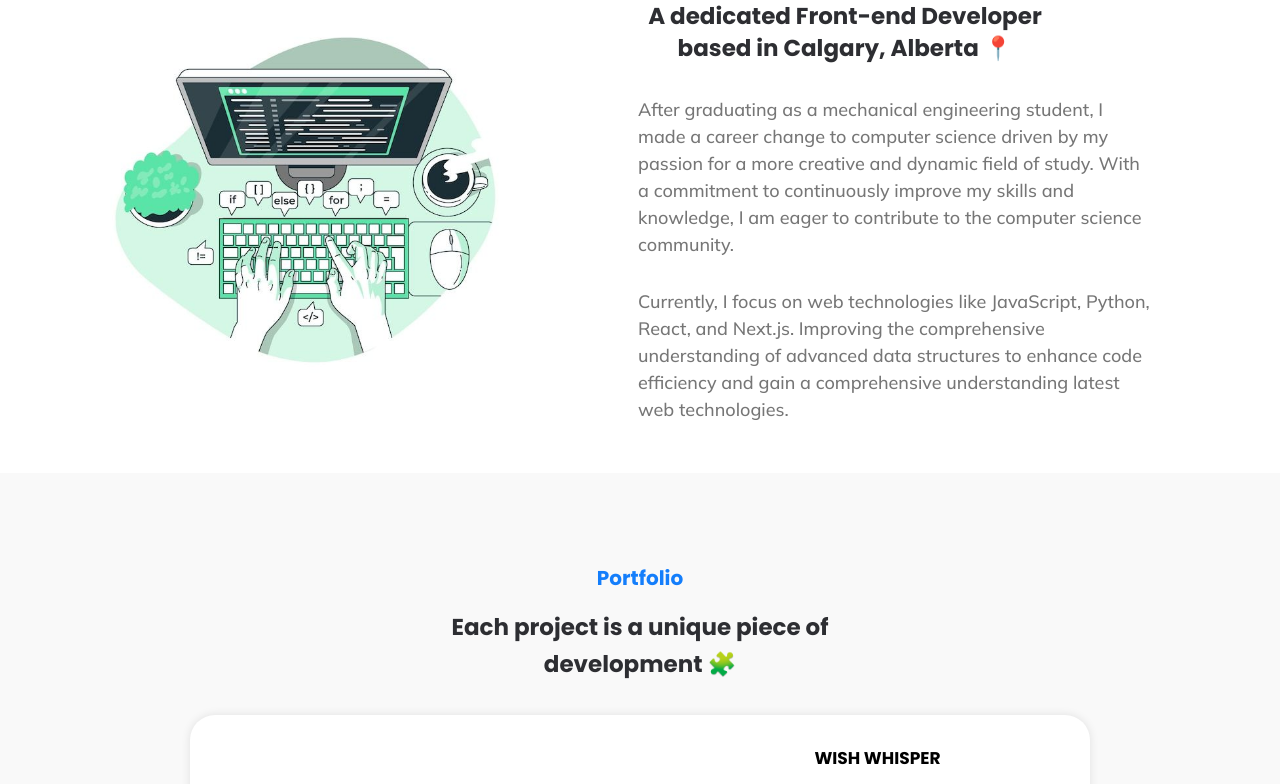
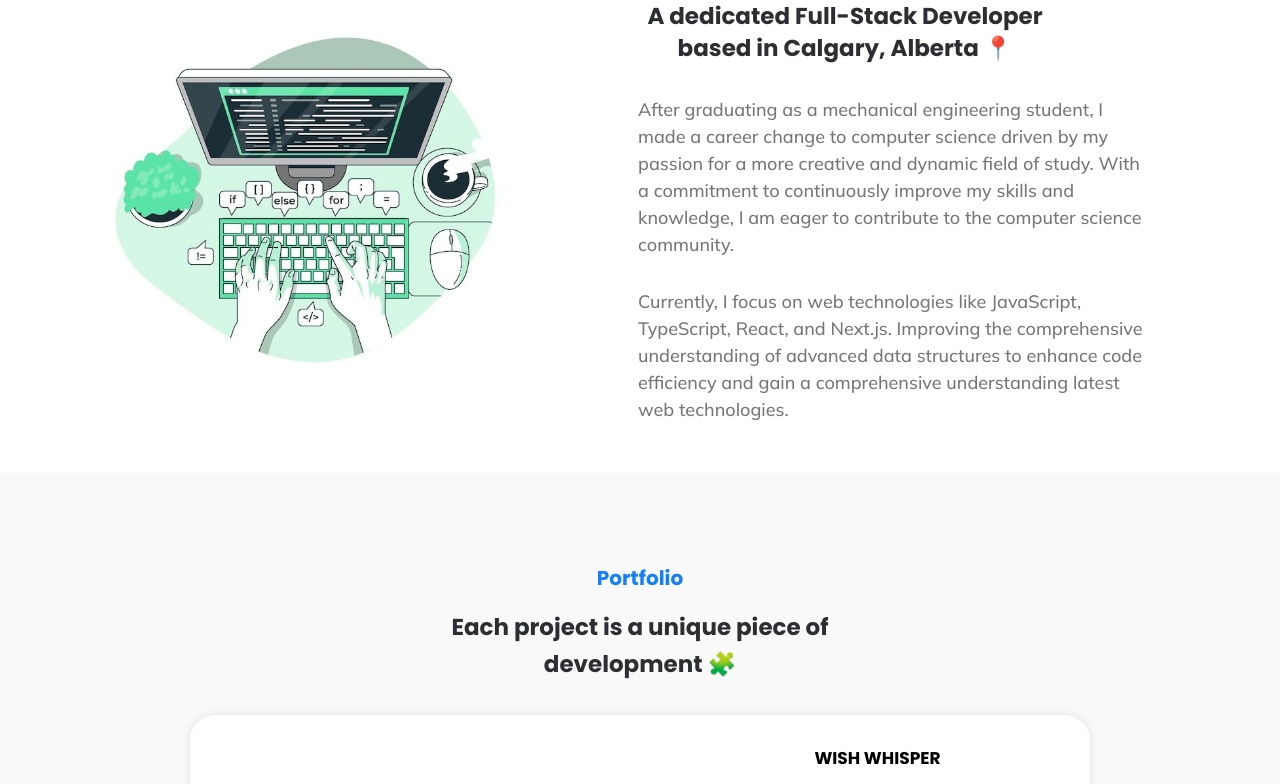
Before and after one commit to Heaven664/portfolio, a React (Create React App) app: page / in a window 1280 px wide. Shown: the part 988-1772 px from the top of the page. Built offline with nearby package versions, Linux system fonts and the light colour scheme.

Commit message:
Fix about section

```diff
--- a/src/components/About.jsx
+++ b/src/components/About.jsx
@@ -10,7 +10,7 @@ function About() {
         <div className="text-side">
           <h3>ABOUT ME</h3>
           <h4>
-            A dedicated Front-end Developer <br /> based in Calgary, Alberta 📍
+            A dedicated Full-Stack Developer <br /> based in Calgary, Alberta 📍
           </h4>
           <p>
             After graduating as a mechanical engineering student, I made a
@@ -21,7 +21,7 @@ function About() {
           </p>{" "}
           <p>
             {" "}
-            Currently, I focus on web technologies like JavaScript, Python,
+            Currently, I focus on web technologies like JavaScript, TypeScript,
             React, and Next.js. Improving the comprehensive understanding of
             advanced data structures to enhance code efficiency and gain a
             comprehensive understanding latest web technologies.
```
